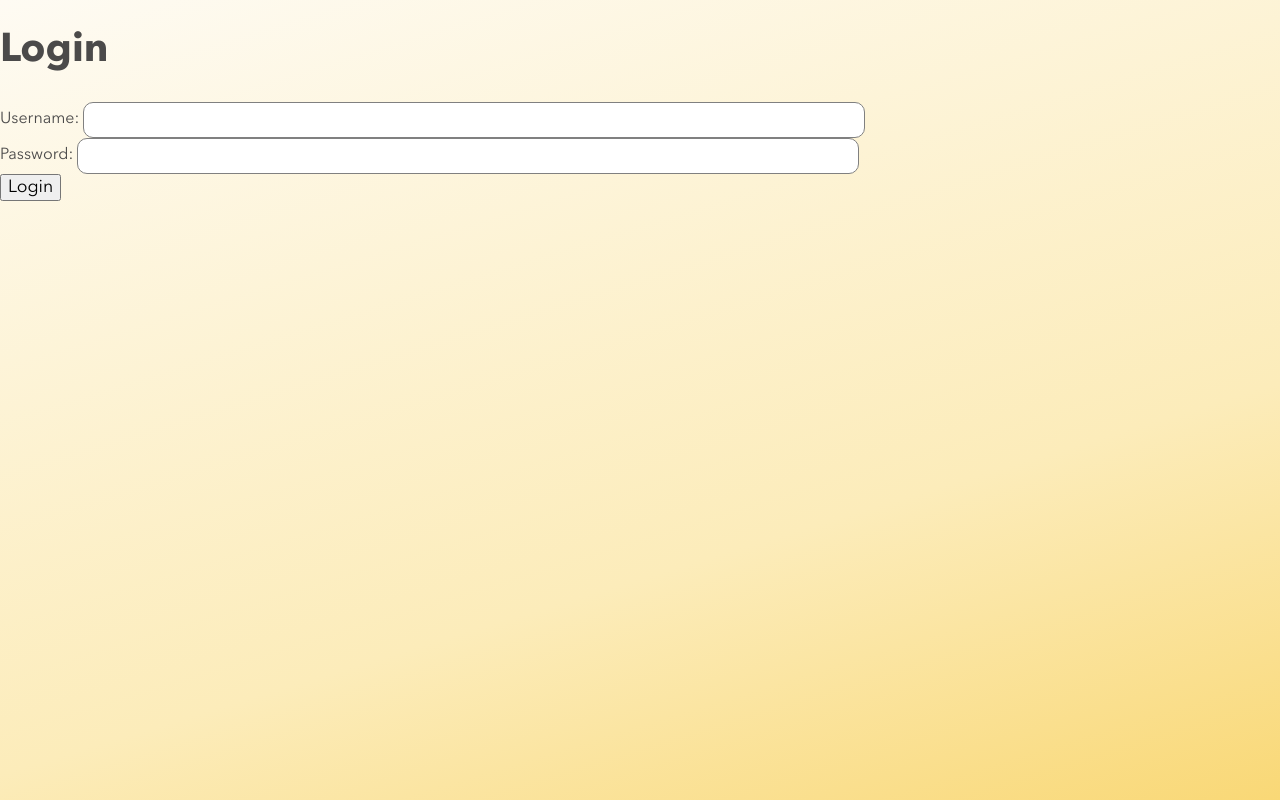
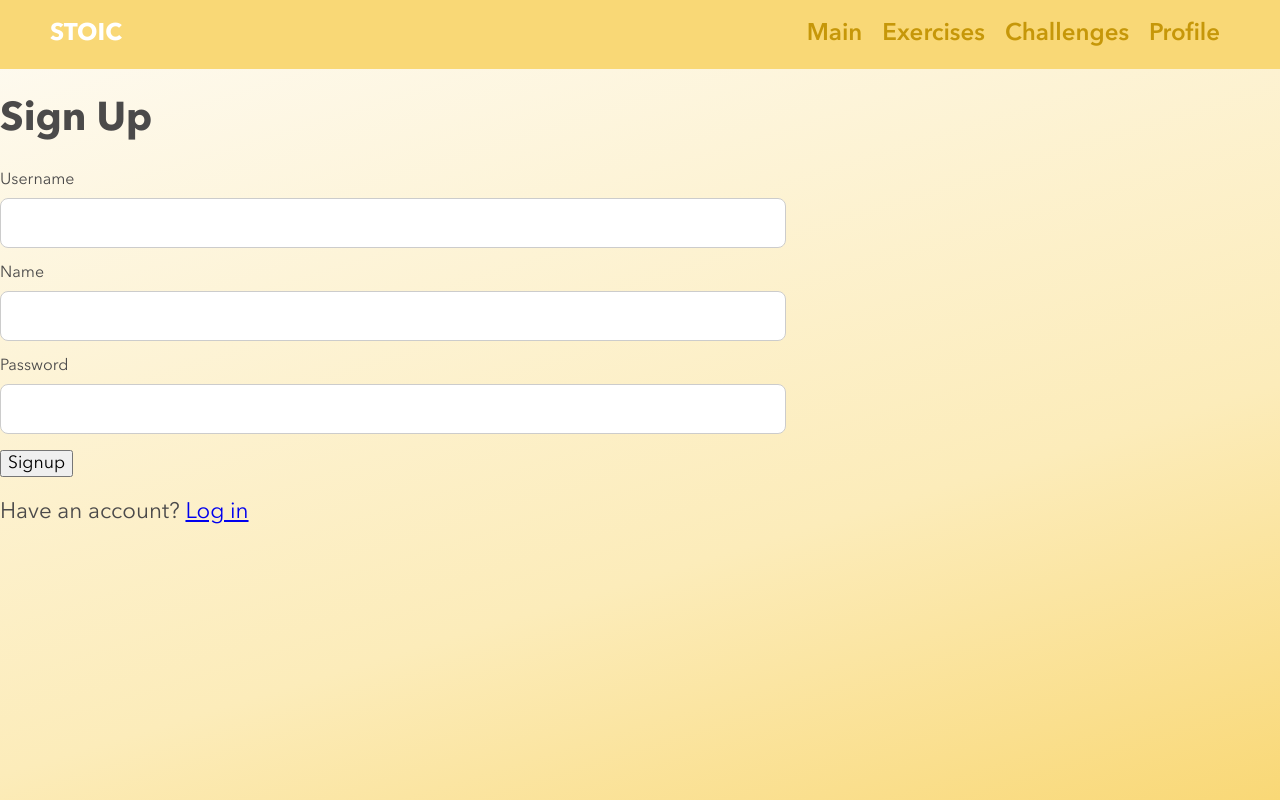
Before and after one commit to tatianaTun/tatiana-tun-stoic-frontend, a React (Create React App) app: page /signup in a window 1280 px wide. Built offline with nearby package versions, Linux system fonts and the light colour scheme.

Commit message:
Signup and Login pages now operate properly. Edited profile page for smooth login and signup. Cleaned App.js from auth code

```diff
--- a/src/App.js
+++ b/src/App.js
@@ -1,7 +1,4 @@
 import { BrowserRouter, Route, Routes, useNavigate } from "react-router-dom";
-import { baseURL } from "./consts";
-import { useState, useEffect } from "react";
-import axios from "axios";
 import "./App.css";
 import MainPage from "./pages/MainPage/MainPage";
 import ExercisePage from "./pages/ExercisePage/ExercisePage";
@@ -10,107 +7,19 @@ import ChallengePage from "./pages/ChallengePage/ChallengePage";
 import ChallengesPage from "./pages/ChallengesPage/ChallengesPage";
 import ProfilePage from "./pages/ProfilePage/ProfilePage";
 import Header from "./components/Header/Header";
-// import SignupPage from "./pages/SignupPage/SignupPage";
-// import LoginPage from "./pages/LoginPage/LoginPage";
-import NavigationHandler from "./components/NavigationHandler/NavigationHandler";
+import SignupPage from "./pages/SignupPage/SignupPage";
+import LoginPage from "./pages/LoginPage/LoginPage";
+
 
 function App() {
-  // const navigate = useNavigate();
-  const signupUrl = `${baseURL}/auth/signup`;
-  const loginUrl = `${baseURL}/auth/login`;
-
-  const [isSignedUp, setIsSignedUp] = useState(true);
-  const [isLoggedIn, setIsLoggedIn] = useState(false);
-  const [isLoginError, setIsLoginError] = useState(false);
-  const [errorMessage, setErrorMessage] = useState("");
-
-  const handleSignup = async (e) => {
-    e.preventDefault();
-
-    // Here send a POST request to signupUrl with username, name and password data
-    try {
-      const response = await axios.post(signupUrl, {
-        username: e.target.username.value,
-        name: e.target.name.value,
-        password: e.target.password.value,
-      });
-      console.log(response);
-      setIsSignedUp(true);
-    } catch (error) {}
-  };
-
-  const handleLogin = async (e) => {
-    e.preventDefault();
-
-    // Here send a POST request to loginUrl with username and password data
-    try {
-      const response = await axios.post(loginUrl, {
-        username: e.target.username.value,
-        password: e.target.password.value,
-      });
-      // sessionStorage.Storage.setItem("token", response.data.token);
-      sessionStorage.token = response.data.token;
-      setIsLoggedIn(true);
-      setIsLoginError(false);
-      setErrorMessage("");
-    } catch (error) {}
-    setIsLoginError(true);
-    // setErrorMessage(error.response.data);
-  };
-
-  const renderSignUp = () => (
-    <div>
-      <h1>Sign Up</h1>
-      <form onSubmit={handleSignup}>
-        <div className="form-group">
-          Username: <input type="text" name="username" />
-        </div>
-        <div className="form-group">
-          Name: <input type="text" name="name" />
-        </div>
-        <div className="form-group">
-          Password: <input type="password" name="password" />
-        </div>
-        <button type="submit" className="btn btn-primary">
-          Signup
-        </button>
-      </form>
-    </div>
-  );
-
-  const renderLogin = () => (
-    <div>
-      <h1>Login</h1>
-      {isLoginError && <label className="error">{errorMessage}</label>}
-      <form onSubmit={handleLogin}>
-        <div className="form-group">
-          Username: <input type="text" name="username" />
-        </div>
-        <div className="form-group">
-          Password: <input type="password" name="password" />
-        </div>
-        <button type="submit" className="btn btn-primary">
-          Login
-        </button>
-      </form>
-    </div>
-  );
-
-  // Handle the Signup/Login
-  if (!isSignedUp) return renderSignUp();
-  if (!isLoggedIn && !sessionStorage.token) return renderLogin();
-
-  // if (!isSignedUp) {navigate("/signup")};
-  // if (!isLoggedIn) {navigate("/login")} ;
 
   return (
     <BrowserRouter>
-    {/* <NavigationHandler isSignedUp={isSignedUp} isLoggedIn={isLoggedIn} /> */}
       <Header />
       <Routes>
         <Route path="/" element={<MainPage />} />
-        {/* <Route path="/signup" element={<SignupPage />} /> */}
-        {/* <Route path="/login" element={<LoginPage />} /> */}
+        <Route path="/signup" element={<SignupPage />} />
+        <Route path="/login" element={<LoginPage />} />
         <Route path="/profile" element={<ProfilePage />} />
         <Route path="/exercises" element={<ExercisesPage />} />
         <Route path="/exercises/:exerciseId" element={<ExercisePage />} />
--- /dev/null
+++ b/src/components/Input/Input.js
@@ -0,0 +1,14 @@
+import "./Input.scss";
+
+function Input({ label, name, type }) {
+    return (
+        <div className="field">
+            <label htmlFor={name} className="field__label">
+                {label}
+            </label>
+            <input type={type} id={name} name={name} className="field__input" />
+        </div>
+    );
+}
+
+export default Input;
--- /dev/null
+++ b/src/components/Input/Input.scss
@@ -0,0 +1,16 @@
+.field {
+    display: flex;
+    flex-direction: column;
+
+    &__label {
+        margin-bottom: 0.5rem;
+    }
+
+    &__input {
+        margin-bottom: 1rem;
+        border: 1px solid #ccc;
+        border-radius: 0.5rem;
+        padding: 0.5rem;
+        font-size: inherit;
+    }
+}
--- a/src/components/NavigationHandler/NavigationHandler.js
+++ /dev/null
@@ -1,20 +0,0 @@
-import { useEffect } from "react";
-import { useNavigate } from "react-router-dom";
-
-function NavigationHandler({ isSignedUp, isLoggedIn }) {
-  const navigate = useNavigate();
-
-  useEffect(() => {
-    if (!isSignedUp) {
-      navigate("/signup");
-    } else if (!isLoggedIn) {
-      navigate("/login");
-    }
-    // The dependency array includes values that, when changed, will re-trigger the effects
-  }, [isSignedUp, isLoggedIn, navigate]);
-
-  // This component does not render anything
-  return null;
-}
-
-export default NavigationHandler;
--- a/src/pages/LoginPage/LoginPage.js
+++ b/src/pages/LoginPage/LoginPage.js
@@ -1,47 +1,50 @@
 import axios from "axios";
 import { baseURL } from "../../consts";
-import { useState, useEffect } from "react";
+import { useState } from "react";
+import { Link, useNavigate } from "react-router-dom";
+import Input from "../../components/Input/Input";
 
 function LoginPage() {
-    // const [isSignedUp, setIsSignedUp] = useState(false);
-    const [isLoggedIn, setIsLoggedIn] = useState(false);
-    const [isLoginError, setIsLoginError] = useState(false);
-    const [errorMessage, setErrorMessage] = useState("");
-    const loginUrl = `${baseURL}/login`;
+  const [error, setError] = useState(null);
+  const navigate = useNavigate();
 
   const handleLogin = async (e) => {
     e.preventDefault();
 
     // Here send a POST request to loginUrl with username and password data
     try {
+      const loginUrl = `${baseURL}/auth/login`;
       const response = await axios.post(loginUrl, {
         username: e.target.username.value,
         password: e.target.password.value,
       });
-          setIsLoggedIn(true);
-          setIsLoginError(false);
-          setErrorMessage("");
-          sessionStorage.Storage.setItem("token", response.data.token);
-        } catch (error) {}
-        setIsLoginError(true);
-        // setErrorMessage(error.response.data);
+      sessionStorage.setItem("token", response.data.token);
+      navigate("/");
+    } catch (error) {
+      console.log(error);
+      setError(error.response.data);
+    }
   };
-    return <>
+
+  return (
+    <>
       <div>
         <h1>Login</h1>
-          {isLoginError && <label className="error">{errorMessage}</label>}
         <form onSubmit={handleLogin}>
-            <div className="form-group">
-              Username: <input type="text" name="username" />
-            </div>
-            <div className="form-group">
-              Password: <input type="password" name="password" />
-            </div>
+          <Input type="text" name="username" />
+          <Input type="password" name="password" />
+
           <button type="submit" className="btn btn-primary">
             Login
           </button>
+
+          {error && <div className="login__message">{error}</div>}
         </form>
+        <p>
+          Need an account? <Link to="/signup">Sign up</Link>
+        </p>
       </div>
-      </>;
+    </>
+  );
 }
 export default LoginPage;
--- a/src/pages/ProfilePage/ProfilePage.js
+++ b/src/pages/ProfilePage/ProfilePage.js
@@ -11,11 +11,13 @@ import ProfileInfo from "../../components/ProfileInfo/ProfileInfo";
 const profileUrl = `${baseURL}/profile`;
 
 function ProfilePage() {
+  const navigate = useNavigate();
   const [entries, setEntries] = useState([]);
   const [selectedEntry, setSelectedEntry] = useState(null);
   const [addEntry, setAddEntry] = useState(false);
   const [isLoading, setIsLoading] = useState(true);
   const [userInfo, setUserInfo] = useState({});
+  // const [isLoggedIn, setIsLoggedIn] = useState(false);
 
   const points = 22;
   const levels = [
@@ -50,6 +52,9 @@ function ProfilePage() {
   };
 
   useEffect(() => {
+    if (!sessionStorage.token) {
+      navigate("/signup");
+    } else {
       fetchData();
       setEntries(journalEntries);
       if (0 < points && points < 5) {
@@ -72,6 +77,7 @@ function ProfilePage() {
         setLevel(levels[8]);
       } else if (44 < points) {
         setLevel(levels[9]);
+      }
     }
   }, []);
 
--- a/src/pages/SignupPage/SignupPage.js
+++ b/src/pages/SignupPage/SignupPage.js
@@ -1,44 +1,54 @@
 import axios from "axios";
 import { baseURL } from "../../consts";
-import { useState, useEffect } from "react";
+import { useState } from "react";
+import { Link, useNavigate } from "react-router-dom";
+import Input from "../../components/Input/Input";
 
 function SignupPage() {
-    const [isSignedUp, setIsSignedUp] = useState(false);
-    const [isLoggedIn, setIsLoggedIn] = useState(false);
-    const [isLoginError, setIsLoginError] = useState(false);
-    const [errorMessage, setErrorMessage] = useState("");
-    const signupUrl = `${baseURL}/signup`;
+  const [error, setError] = useState(null);
+  const [success, setSuccess] = useState(false);
 
-    const handleSignup = async (e) => {
-        e.preventDefault();
+  const navigate = useNavigate();
+
+  const handleSignup = async (event) => {
+    event.preventDefault();
 
     // Here send a POST request to signupUrl with username, name and password data
     try {
-          const response = await axios.post(signupUrl, {
-            username: e.target.username.value,
-            name: e.target.name.value,
-            password: e.target.password.value,
+      const signupUrl = `${baseURL}/auth/signup`;
+      await axios.post(signupUrl, {
+        username: event.target.username.value,
+        name: event.target.name.value,
+        password: event.target.password.value,
       });
-          console.log(response);
-          setIsSignedUp(true);
-        } catch (error) {}
+      setSuccess(true);
+      setError(null);
+      event.target.reset();
+    } catch (error) {
+      setSuccess(false);
+      setError(error.response.data);
+    }
   };
-  return <>    <div>
+  return (
+    <>
+      {" "}
+      <div>
+        <form onSubmit={handleSignup}>
           <h1>Sign Up</h1>
-  <form onSubmit={handleSignup}>
-    <div className="form-group">
-      Username: <input type="text" name="username" />
+          <Input type="text" name="username" label="Username" />
+          <Input type="text" name="name" label="Name" />
+          <Input type="password" name="password" label="Password" />
+
+          <button type="submit" className="btn btn-primary">Signup</button>
+
+          {success && <div className="signup__message">Signed up!</div>}
+          {error && <div className="signup__message">{error}</div>}
+        </form>
+        <p>
+          Have an account? <Link to="/login">Log in</Link>
+        </p>
       </div>
-    <div className="form-group">
-      Name: <input type="text" name="name" />
-    </div>
-    <div className="form-group">
-      Password: <input type="password" name="password" />
-    </div>
-    <button type="submit" className="btn btn-primary">
-      Signup
-    </button>
-  </form>
-</div></>;
+    </>
+  );
 }
 export default SignupPage;
```
Lines whose indentation alone changed are shown as unchanged.
